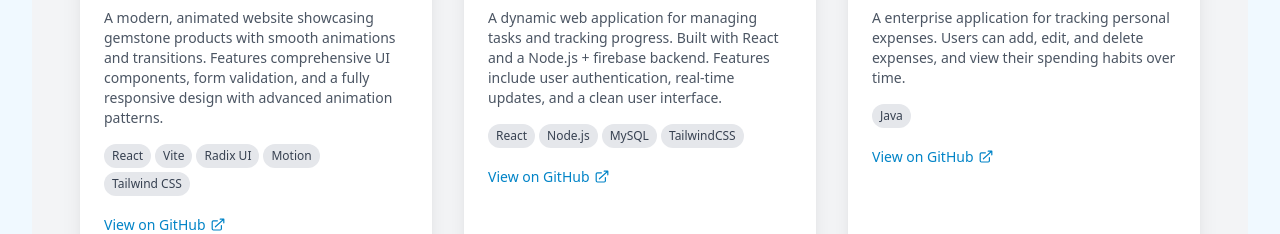
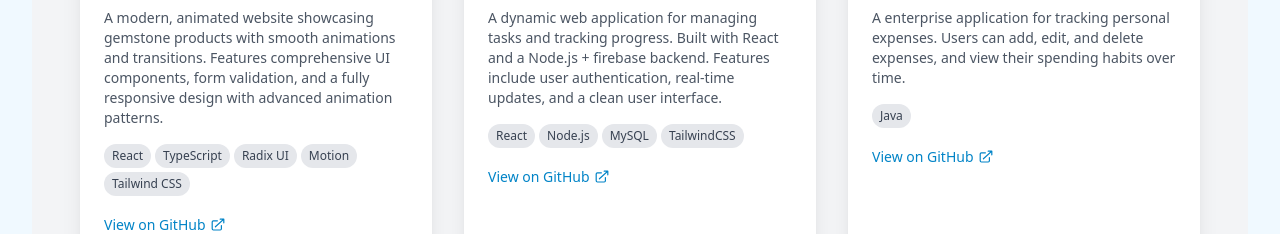
Before and after one commit to thimira20011/personal-portfolio, a React (Create React App) app: page / in a window 1280 px wide. Shown: the part 1702-1936 px from the top of the page. Built offline with nearby package versions, Linux system fonts and the light colour scheme.

Commit message:
Minor Changes

```diff
--- a/src/App.js
+++ b/src/App.js
@@ -215,7 +215,7 @@ export default function App() {
         description: "A modern, animated website showcasing gemstone products with smooth animations and transitions. Features comprehensive UI components, form validation, and a fully responsive design with advanced animation patterns.",
         link: "https://github.com/thimira20011/Galagama-Gems.git",
         imageUrl: "https://github.com/thimira20011/portfolio-pictures/blob/main/Screenshot%202025-11-21%20230125.png?raw=true",
-        techStack: ["React", "Vite", "Radix UI", "Motion", "Tailwind CSS"]
+        techStack: ["React", "TypeScript", "Radix UI", "Motion", "Tailwind CSS"]
       },
       {
         id: 2,
```
